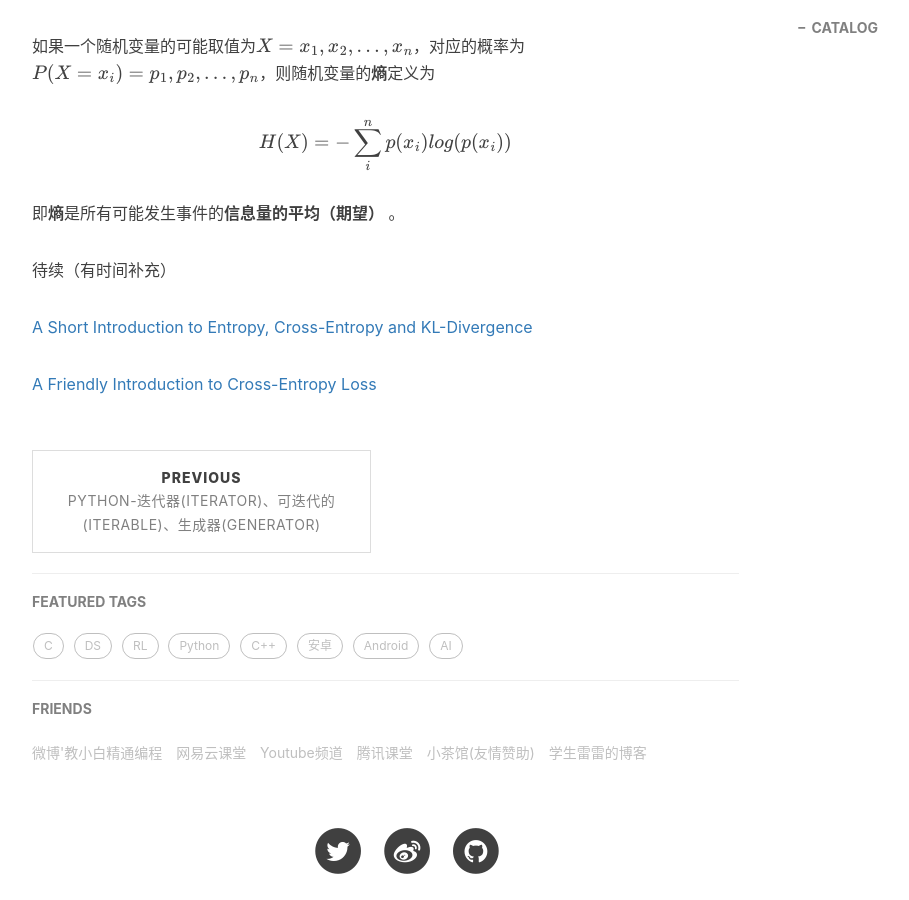
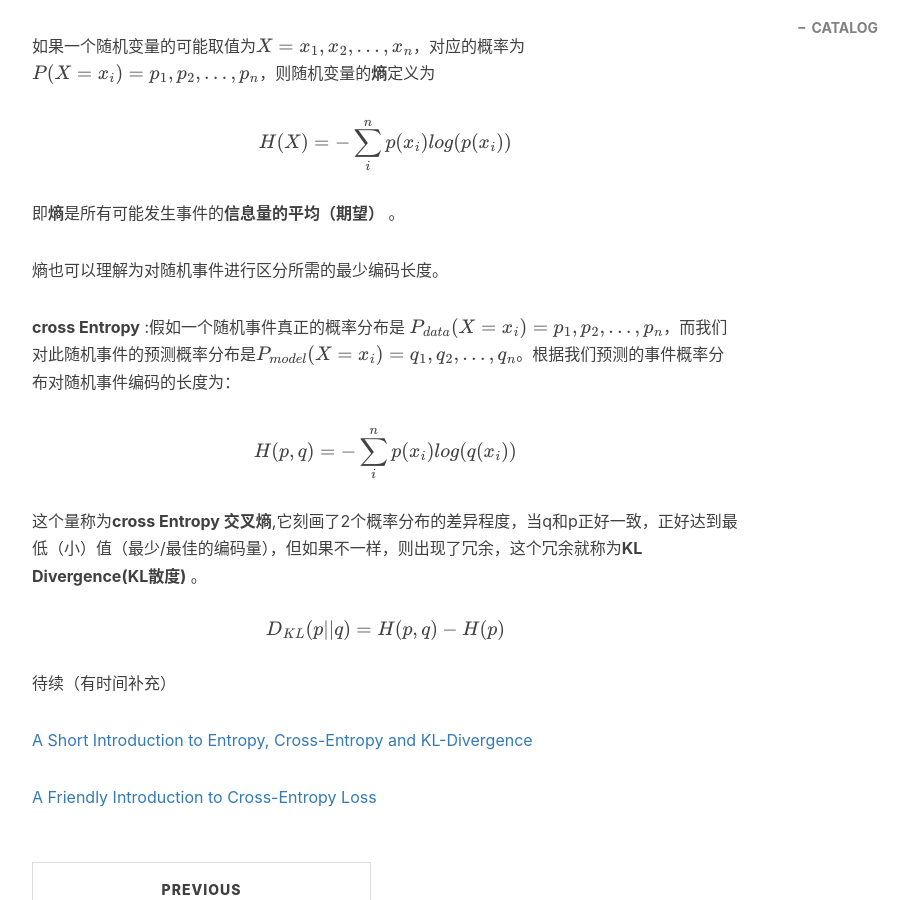
Before and after one commit to xuepro/xuepro.github.io, a Jekyll site: the page built from _posts/2018-06-07-Entropy. cross Entropy,KL Divergence.md, in a window 1280 px wide and 900 px high, scrolled down 1242 px. Shown: the whole window, without its empty margins (233-1142 px from the left). Built offline with Jekyll 4.4.1, drawn with Linux system fonts in a browser that asks for light colours; nearby versions of some CDN libraries; formulas are drawn with MathJax 3; comment, search, counter and statistics services are not loaded.

Commit message:
Update 2018-06-07-Entropy. cross Entropy,KL Divergence.md

```diff
--- a/_posts/2018-06-07-Entropy. cross Entropy,KL Divergence.md
+++ b/_posts/2018-06-07-Entropy. cross Entropy,KL Divergence.md
@@ -34,6 +34,17 @@ tags:
 
  即**熵**是所有可能发生事件的**信息量的平均（期望）** 。
 
+ 熵也可以理解为对随机事件进行区分所需的最少编码长度。
+
+ **cross Entropy** :假如一个随机事件真正的概率分布是 $$P_{data}(X=x_i) = { p_1,p_2,\dots,p_n } $$，而我们对此随机事件的预测概率分布是$$P_{model}(X=x_i) = { q_1,q_2,\dots,q_n } $$。根据我们预测的事件概率分布对随机事件编码的长度为：
+
+  $$H(p,q)  = - \sum_i^{n}p(x_i)log(q(x_i))$$
+
+  这个量称为**cross Entropy 交叉熵**,它刻画了2个概率分布的差异程度，当q和p正好一致，正好达到最低（小）值（最少/最佳的编码量），但如果不一样，则出现了冗余，这个冗余就称为**KL Divergence(KL散度)** 。
+
+  $$D_{KL}(p || q)  = H(p,q) - H(p)$$
+
+
 待续（有时间补充）
 
 [A Short Introduction to Entropy, Cross-Entropy and KL-Divergence](https://www.youtube.com/watch?v=ErfnhcEV1O8)
```
